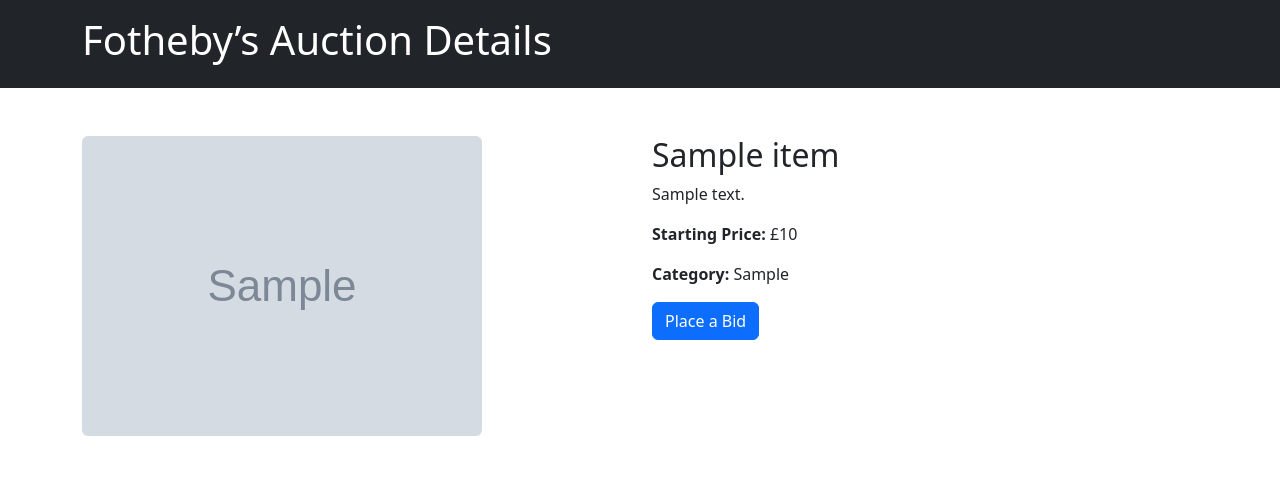
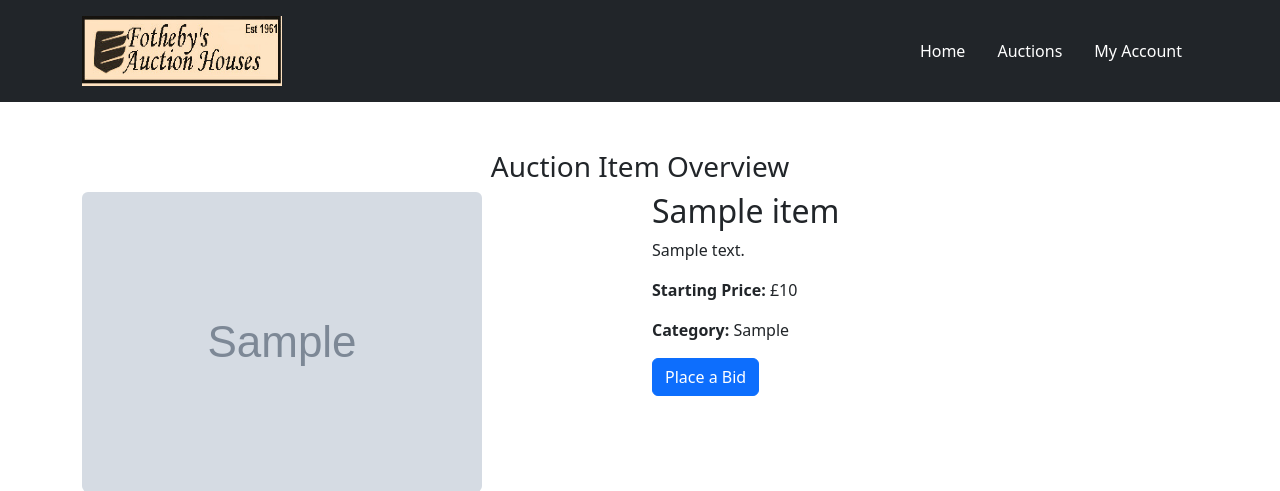
Before and after one commit to Kyei-S/fothebys-project, a PHP site: page /pages/auction_detail.php?id=1 in a window 1280 px wide. Shown: the top 491 px of the page. Run offline with PHP 8.4, Linux system fonts and the light colour scheme; tables that the repository leaves empty or names only in its code hold one stand-in row (values such as "Sample post"); grey boxes marked "Sample" are stand-in pictures.

Commit message:
Consistent header layout

```diff
--- a/assets/css/style.css
+++ b/assets/css/style.css
@@ -48,3 +48,31 @@ header {
 .card:hover img {
     transform: scale(1.1); /* Slightly zoom the image */
 }
+
+.text-decoration-none:hover {
+    text-decoration: underline;
+    color: #C5A880;
+}
+
+header h2 {
+    margin-top: 10px;
+    font-weight: normal;
+}
+
+header h3 {
+    margin-top: 10px;
+    font-weight: normal;
+}
+
+header h4 {
+    margin-top: 100px;
+    font-weight: normal;
+    margin-bottom: 90%; /* Adjust the value to control the spacing */
+}
+
+header .logo img {
+    height: 100%; /* Ensures it scales to header height */
+    width: auto; /* Maintains aspect ratio */
+    max-height: 70px; /* Adjust max height as needed */
+    margin-left: 0; /* Ensures no unwanted spacing */
+}
--- /dev/null
+++ b/includes/header.php
@@ -0,0 +1,31 @@
+
+<!DOCTYPE html>
+<html lang="en">
+<head>
+    <meta charset="UTF-8">
+    <meta name="viewport" content="width=device-width, initial-scale=1.0">
+    <title>Fotheby’s Auction House</title>
+    <link rel="stylesheet" href="../assets/css/style.css">
+    <!-- Bootstrap CSS -->
+    <link href="https://cdn.jsdelivr.net/npm/bootstrap@5.3.0/dist/css/bootstrap.min.css" rel="stylesheet">
+</head>
+<body>
+    <!-- Header Section -->
+    <header class="bg-dark text-white py-3">
+        <div class="container d-flex justify-content-between align-items-center">
+            <!-- Logo -->
+            <div class="logo">
+                <a href="../index.php">
+                <img src="../assets/images/EditedLogo.png" alt="Fotheby’s Logo" style="height: 100px; width: 200px; max-height: 70px;">
+                </a>
+            </div>
+            <!-- Navigation Links -->
+            <nav>
+                <ul class="nav">
+                    <li class="nav-item"><a class="nav-link text-white" href="../index.php">Home</a></li>
+                    <li class="nav-item"><a class="nav-link text-white" href="../pages/auction.php">Auctions</a></li>
+                    <li class="nav-item"><a class="nav-link text-white" href="../pages/user_profile.php">My Account</a></li>
+                </ul>
+            </nav>
+        </div>
+    </header>
--- a/index.php
+++ b/index.php
@@ -15,7 +15,7 @@ include 'includes/db.php';
     <header class="bg-dark text-white py-3">
         <div class="container d-flex justify-content-between align-items-center">
             <div class="logo">
-                <img src="assets/images/Fothebylogo2.jpg" alt="Fotheby’s Logo" style="width: 150px;">
+            <img src="assets/images/EditedLogo.png" alt="Fotheby’s Logo" style="width: 200px; height: 100px;">
             </div>
             <nav>
                 <ul class="nav">
@@ -32,8 +32,8 @@ include 'includes/db.php';
     </div>
 
     <div class="container py-5">
-        <h2 class="text-center mb-4">Available Auction Items</h2>
-        <div class="row">
+    <h2 class="text-center mb-4" style="margin-top: -40px;">Available Auction Items</h2>
+    <div class="row">
             <div class="col-md-4 mb-4">
                 <div class="card">
                     <img src="assets/images/abstract_painting.png" class="card-img-top" alt="Abstract Painting">
--- a/pages/auction_detail.php
+++ b/pages/auction_detail.php
@@ -1,14 +1,18 @@
 <?php
+error_reporting(E_ALL);
+ini_set('display_errors', 1);
+
 include '../includes/db.php';
+include '../includes/header.php'; // Include the shared header
 
-// Check if the ID is set in the URL
+// Check if the item_id is set in the URL
 if (isset($_GET['id'])) {
-    $id = intval($_GET['id']); // Ensure the ID is an integer
+    $item_id = intval($_GET['id']); // Ensure the item_id is an integer
 
     // Fetch the auction item details
-    $sql = "SELECT * FROM Auction_Items WHERE id = ?";
+    $sql = "SELECT * FROM Auction_Items WHERE item_id = ?";
     $stmt = $conn->prepare($sql);
-    $stmt->bind_param("i", $id);
+    $stmt->bind_param("i", $item_id); // Bind the item_id to prevent SQL injection
     $stmt->execute();
     $result = $stmt->get_result();
 
@@ -25,40 +29,23 @@ if (isset($_GET['id'])) {
 }
 ?>
 
-<!DOCTYPE html>
-<html lang="en">
-<head>
-    <meta charset="UTF-8">
-    <meta name="viewport" content="width=device-width, initial-scale=1.0">
-    <title><?php echo $item['title']; ?></title>
-    <link rel="stylesheet" href="../assets/css/style.css">
-    <!-- Bootstrap CSS -->
-    <link href="https://cdn.jsdelivr.net/npm/bootstrap@5.3.0/dist/css/bootstrap.min.css" rel="stylesheet">
-</head>
-<body>
-    <!-- Header Section -->
-    <header class="bg-dark text-white py-3">
-        <div class="container">
-            <h1>Fotheby’s Auction Details</h1>
-        </div>
-    </header>
-
     <!-- Auction Item Details Section -->
     <div class="container py-5">
+    <h3 class="text-center">Auction Item Overview</h3>
         <div class="row">
             <!-- Item Image -->
             <div class="col-md-6">
-                <img src="../assets/images/<?php echo $item['image_url']; ?>" alt="<?php echo $item['title']; ?>" class="img-fluid rounded">
+                <img src="<?php echo htmlspecialchars($item['image_url']); ?>" alt="<?php echo htmlspecialchars($item['title']); ?>" class="img-fluid rounded">
             </div>
 
             <!-- Item Details -->
             <div class="col-md-6">
-                <h2><?php echo $item['title']; ?></h2>
-                <p><?php echo $item['description']; ?></p>
-                <p><strong>Starting Price:</strong> £<?php echo $item['starting_price']; ?></p>
-                <p><strong>Category:</strong> <?php echo $item['category']; ?></p>
+                <h2><?php echo htmlspecialchars($item['title']); ?></h2>
+                <p><?php echo htmlspecialchars($item['description']); ?></p>
+                <p><strong>Starting Price:</strong> £<?php echo htmlspecialchars($item['starting_price']); ?></p>
+                <p><strong>Category:</strong> <?php echo htmlspecialchars($item['category']); ?></p>
 
-                <!-- Bidding Button (Optional) -->
+                <!-- Bidding Button -->
                 <a href="#" class="btn btn-primary">Place a Bid</a>
             </div>
         </div>
```
Also changed, not shown: pages/auction.php (+24 -25 lines), assets/images/EditedLogo.png (added), assets/images/Fothebylogo2.png (added), assets/images/fothebylogo1.png (added).
